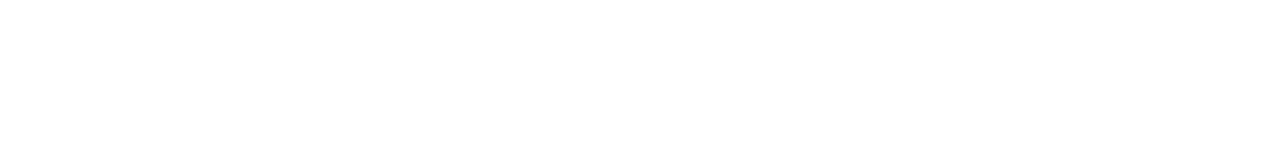
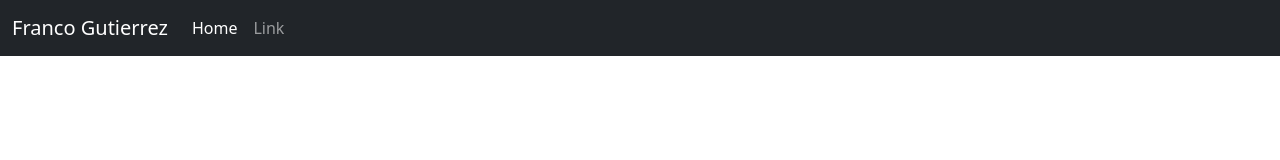
Before and after one commit to GutierrezFranco/PortfolioFrontEnd, a plain HTML site: page index.html in a window 1280 px wide. Drawn offline with nearby package versions, Linux system fonts and the light colour scheme.

Commit message:
added nav

```diff
--- a/index.html
+++ b/index.html
@@ -10,6 +10,28 @@
 </head>
 <body>
 
+    <header>
+        <nav class="navbar navbar-expand-md navbar-dark bg-dark" aria-label="Fourth navbar example">
+            <div class="container-fluid">
+              <a class="navbar-brand" href="#">Franco Gutierrez</a>
+              <button class="navbar-toggler" type="button" data-bs-toggle="collapse" data-bs-target="#navbarsExample04" aria-controls="navbarsExample04" aria-expanded="false" aria-label="Toggle navigation">
+                <span class="navbar-toggler-icon"></span>
+              </button>
+
+              <div class="collapse navbar-collapse" id="navbarsExample04">
+                <ul class="navbar-nav me-auto mb-2 mb-md-0">
+                  <li class="nav-item">
+                    <a class="nav-link active" aria-current="page" href="#">Home</a>
+                  </li>
+                  <li class="nav-item">
+                    <a class="nav-link" href="#">Link</a>
+                  </li>
+                </ul>
+              </div>
+            </div>
+          </nav>
+    </header>
+
 
 
 
```
